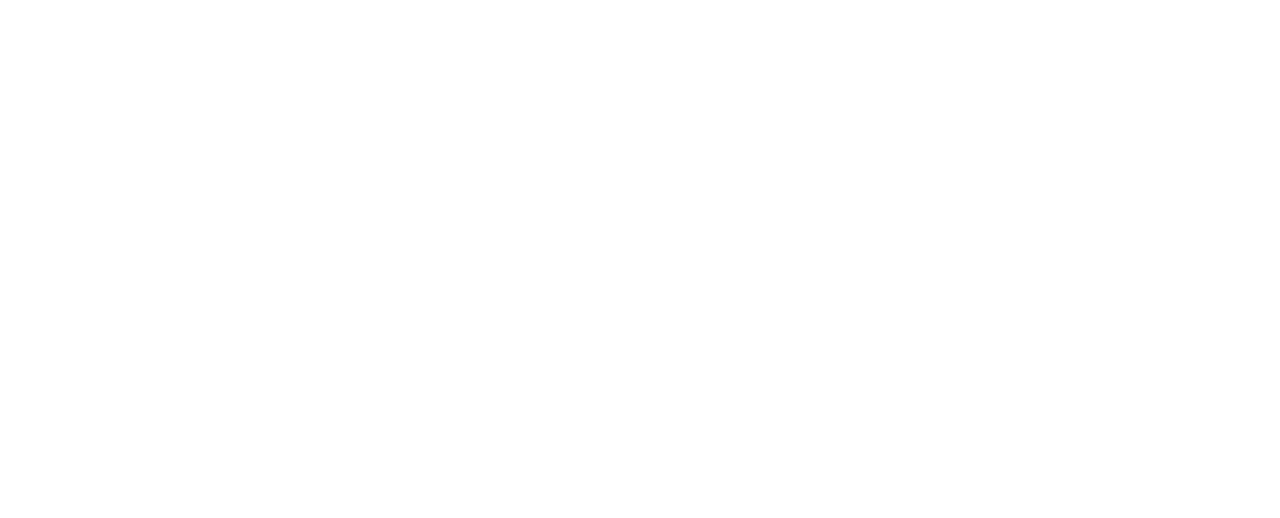
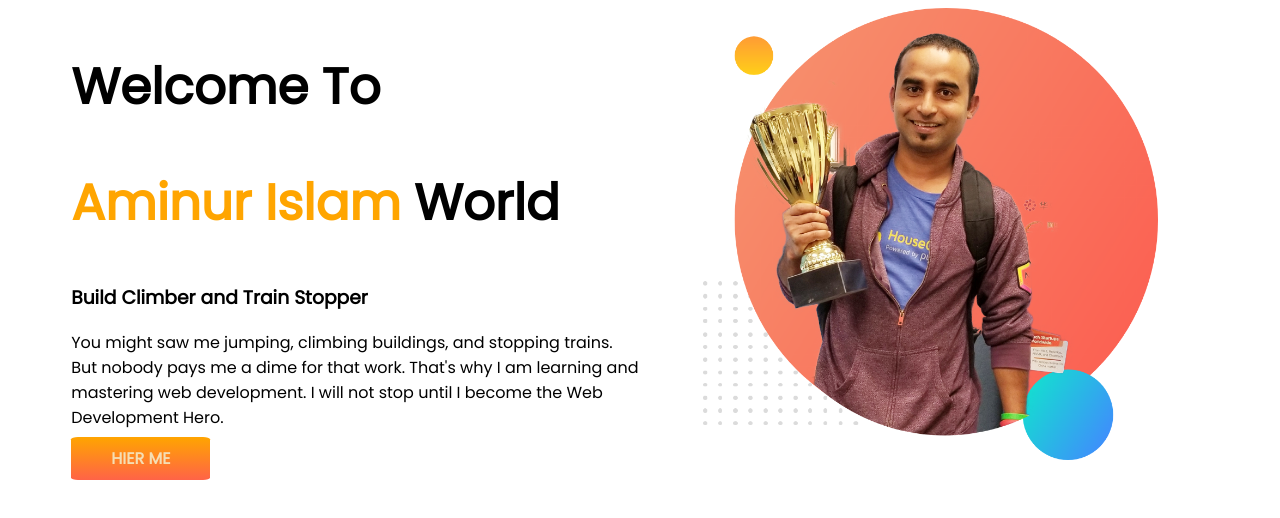
Before and after one commit to mdaminur1353/developer-portfolio, a plain HTML site: page index.html in a window 1280 px wide. Drawn offline with Linux system fonts and the light colour scheme.

Commit message:
top-section

```diff
--- a/index.html
+++ b/index.html
@@ -1,13 +1,33 @@
 <!DOCTYPE html>
 <html lang="en">
+
 <head>
     <meta charset="UTF-8">
     <meta http-equiv="X-UA-Compatible" content="IE=edge">
     <meta name="viewport" content="width=device-width, initial-scale=1.0">
+    <link rel="preconnect" href="https://fonts.googleapis.com">
+    <link rel="preconnect" href="https://fonts.gstatic.com" crossorigin>
+    <link href="https://fonts.googleapis.com/css2?family=Poppins&display=swap" rel="stylesheet">
     <title>Aminur Islam Portfolio</title>
     <link rel="stylesheet" href="style.css">
 </head>
+
 <body>
+    <section>
+        <div class="top-section">
+            <h1>Welcome To</h1>
+            <h1><span class="orange-color">Aminur Islam</span> World</h1>
+            <h3>Build Climber and Train Stopper</h3>
+            <p>You might saw me jumping, climbing buildings, and stopping trains. But nobody pays me a dime for that
+                work.
+                That's why I am learning and mastering web development. I will not stop until I become the Web
+                Development Hero.
+            </p>
+            <a class="link-button" target="blank" href="https://www.linkedin.com/in/md-aminur-islam-b03b081a9/">HIER
+                ME</a>
+        </div>
+        <div class="top-section"> <img src="images/jhankar.png" alt=""></div>
+    </section>
+</body>
 
-</body>
 </html>
--- a/style.css
+++ b/style.css
@@ -0,0 +1,30 @@
+body{
+    font-family: 'Poppins', sans-serif;
+}
+h1{
+    font-size: 50px;
+}
+.orange-color{
+    color: orange;
+}
+section{
+    display: flex;
+}
+.top-section{
+    width: 50%;
+    padding-left: 5%;
+
+
+}
+.top-section img{
+    width: 80%;
+}
+.link-button{
+    text-decoration: none;
+    background-image: linear-gradient(orange,tomato);
+    padding: 10px 40px;
+    font-weight: 700;
+    color: wheat;
+    border-radius: 5%;
+
+}
```
Also changed, not shown: images/dream-bg.png (added), images/exp-bg.png (added), images/jhankar.png (added), images/jhankar2.png (added), images/my-bg.png (added), images/my-bg2.png (added), images/top-banner.png (added).
